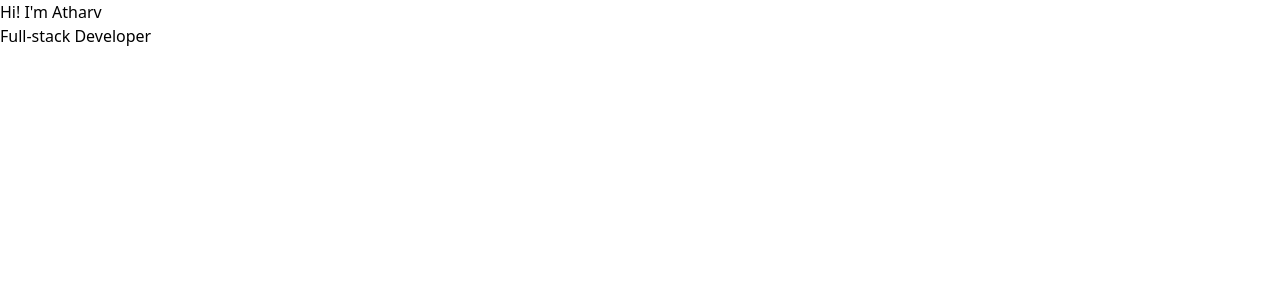
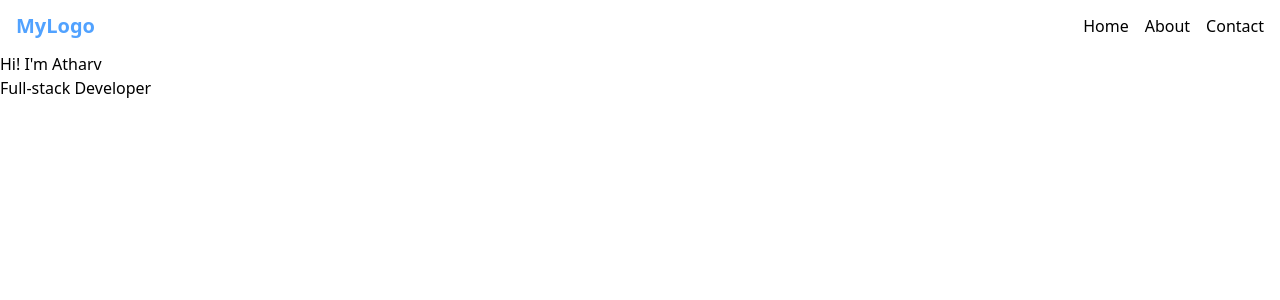
Before and after one commit to SpectralGT/Portfolio_v3, a Next.js app: page / in a window 1280 px wide. Shown: the top 300 px of the page. Built offline with nearby package versions, Linux system fonts and the light colour scheme.

Commit message:
header basic

```diff
--- a/app/components/header.tsx
+++ b/app/components/header.tsx
@@ -0,0 +1,47 @@
+'use client'
+import { useState } from 'react';
+
+export default function Header() {
+  const [isMenuOpen, setIsMenuOpen] = useState(false);
+
+  return (
+    <header className="backdrop-blur-md text-black w-screen">
+      <nav className="container px-4 py-3 max-w-screen w-screen flex justify-between items-center">
+        {/* Logo */}
+        <a href="/" className="text-xl font-bold text-blue-400">
+          MyLogo
+        </a>
+
+        {/* Navigation Links (Desktop) */}
+        <div className="hidden md:flex space-x-4">
+          <a href="/home" className="hover:text-blue-400">Home</a>
+          <a href="/about" className="hover:text-blue-400">About</a>
+          <a href="/contact" className="hover:text-blue-400">Contact</a>
+        </div>
+
+        {/* Mobile Menu Button (Mobile) */}
+        <div className="md:hidden">
+          <button
+            onClick={() => setIsMenuOpen(!isMenuOpen)}
+            className="text-white hover:text-blue-400 focus:outline-none"
+          >
+            {isMenuOpen ? (
+              <svg className="w-6 h-6" fill="none" stroke="currentColor" viewBox="0 0 24 24" xmlns="www.w3.org"><path strokeLinecap="round" strokeLinejoin="round" strokeWidth="2" d="M6 18L18 6M6 6l12 12"></path></svg>
+            ) : (
+              <svg className="w-6 h-6" fill="none" stroke="currentColor" viewBox="0 0 24 24" xmlns="www.w3.org"><path strokeLinecap="round" strokeLinejoin="round" strokeWidth="2" d="M4 6h16M4 12h16m-7 6h7"></path></svg>
+            )}
+          </button>
+        </div>
+      </nav>
+
+      {/* Mobile Menu Dropdown (Conditionally Rendered) */}
+      {isMenuOpen && (
+        <div className="md:hidden bg-gray-700">
+          <a href="/home" className="block px-4 py-2 hover:bg-gray-600">Home</a>
+          <a href="/about" className="block px-4 py-2 hover:bg-gray-600">About</a>
+          <a href="/contact" className="block px-4 py-2 hover:bg-gray-600">Contact</a>
+        </div>
+      )}
+    </header>
+  );
+};
--- a/app/page.tsx
+++ b/app/page.tsx
@@ -1,8 +1,10 @@
 import Hero from "./components/hero";
+import Header from "./components/header";
 export default function Home() {
 
   return (
     <main>
+      <Header></Header>
       <Hero />
     </main>
   );
```
